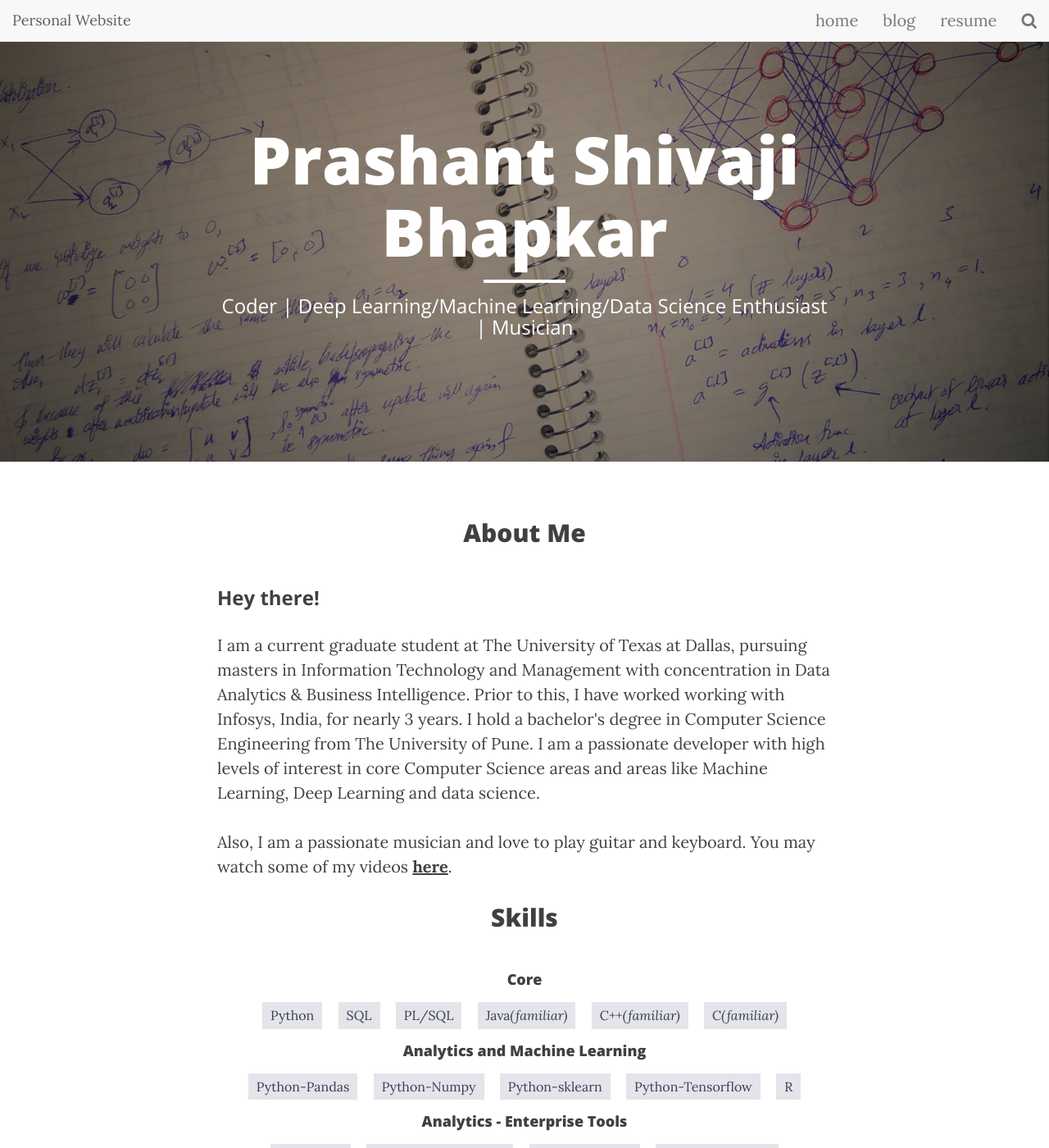
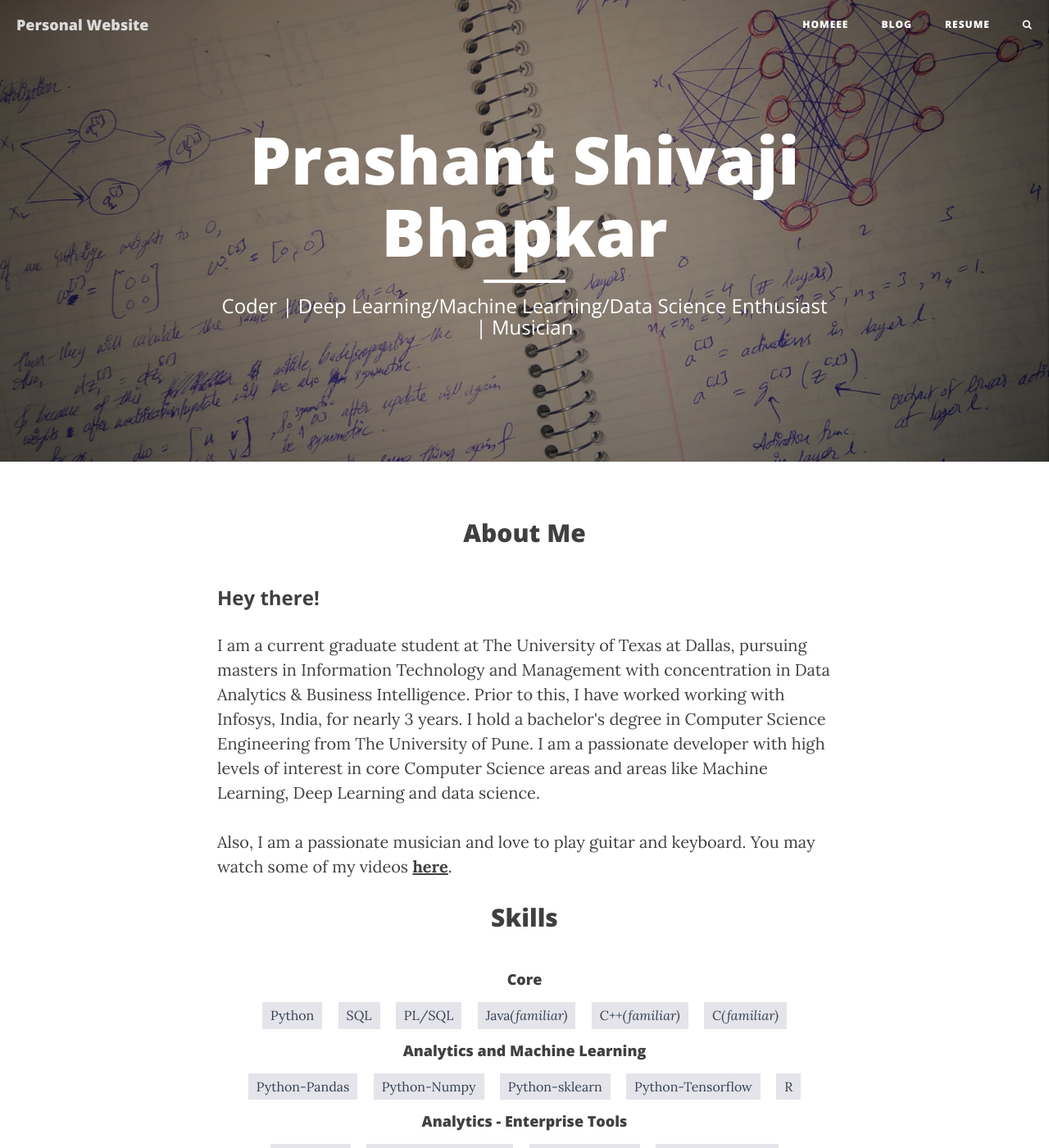
Before and after one commit to PrashantShivajiBhapkar/PrashantShivajiBBhapkar.github.io, a Jekyll site: the page built from index.html, in a window 1280 px wide and 1400 px high. Shown: the whole window at 82% size. Built offline with Jekyll 4.4.1, drawn with Linux system fonts in a browser that asks for light colours; nearby versions of some CDN libraries.

```diff
--- a/_includes/nav.html
+++ b/_includes/nav.html
@@ -1,6 +1,6 @@
 <!-- Navigation -->
 <!-- <nav class="navbar navbar-default navbar-custom navbar-fixed-top"> -->
-<nav class="navbar navbar-default navbar-fixed-top">
+<nav class="navbar navbar-default navbar-custom navbar-fixed-top">
     <div class="container-fluid">
         <!-- Brand and toggle get grouped for better mobile display -->
         <div class="navbar-header page-scroll">
@@ -17,7 +17,7 @@
         <div class="collapse navbar-collapse" id="bs-example-navbar-collapse-1">
             <ul class="nav navbar-nav navbar-right">
                 <li>
-                    <a href="/">home</a>
+                    <a href="/">homeee</a>
                 </li>
                 <li>
                     <a href="/blog/">blog</a>
--- a/css/clean-blog.css
+++ b/css/clean-blog.css
@@ -14,7 +14,7 @@
 a img:focus{cursor:zoom-in;}
 blockquote{color:#808080;font-style:italic;}
 hr.small{max-width:100px;margin:15px auto;border-width:4px;border-color:white;}
-.navbar-custom{background:white;position:absolute;top:0;left:0;width:100%;z-index:3;font-family:'Open Sans', 'Helvetica Neue', Helvetica, Arial, sans-serif;}
+.navbar-custom{background:white;position:fixed;top:0;left:0;width:100%;z-index:3;font-family:'Open Sans', 'Helvetica Neue', Helvetica, Arial, sans-serif;}
 .navbar-custom .navbar-brand{font-weight:800;}
 .navbar-custom .nav li a{text-transform:uppercase;font-size:12px;font-weight:800;letter-spacing:1px;}
 @media only screen and (min-width:768px){.navbar-custom{background:transparent;border-bottom:1px solid transparent;}
```
